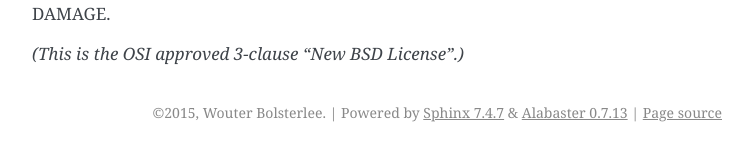
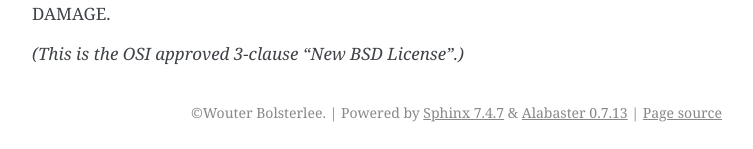
Before and after one commit to wbolster/cardinality, a Sphinx documentation site: the page built from doc/index.rst, in a window 1280 px wide and 900 px high, scrolled down 1538 px. Shown: the part 748-897 px from the top of the window, without its empty margins (388-1141 px from the left). Built offline with Sphinx 7.4.7, drawn with Linux system fonts in a browser that asks for light colours; part of the change alters nothing that is shown.

```diff
--- a/doc/conf.py
+++ b/doc/conf.py
@@ -1,11 +1,11 @@
+import cardinality
+
 extensions = [
     'sphinx.ext.autodoc',
 ]
 
-# templates_path = ['_templates']
-# source_suffix = '.rst'
 master_doc = 'index'
 project = 'cardinality'
-copyright = '2015, Wouter Bolsterlee'
-version = '0.0.1'
-release = '0.0.1'
+copyright = 'Wouter Bolsterlee'
+version = cardinality.__version__
+release = cardinality.__version__
```
